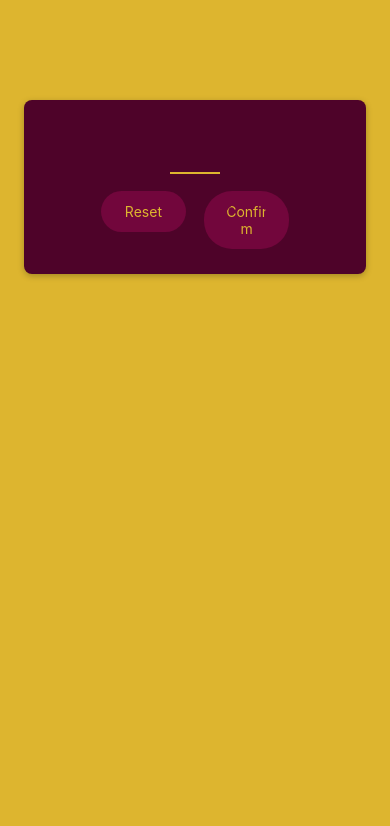
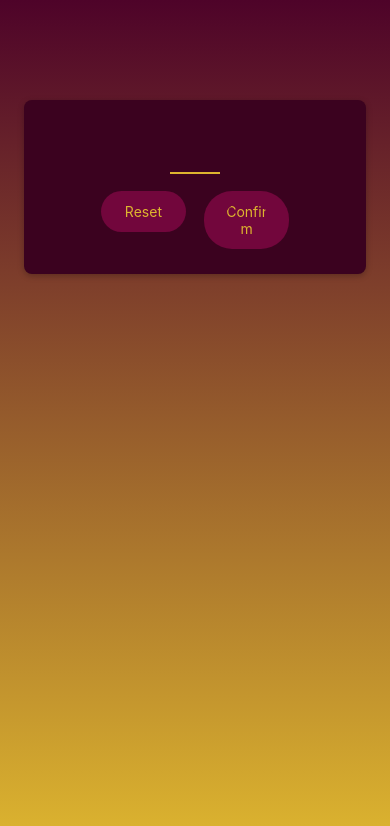
Before and after one commit to jsidd06/Guess-game, a React Native app: screen / in a window 390 px wide. Shown: the top 826 px of the page. Built offline with nearby package versions, Linux system fonts and the light colour scheme.

Commit message:
lineargrdient package install and use it and styles change

```diff
--- a/App.js
+++ b/App.js
@@ -1,17 +1,17 @@
-import { StyleSheet,View } from 'react-native';
+import { StyleSheet } from 'react-native';
+import {LinearGradient} from "expo-linear-gradient"
 import StartGame from './components/screens/StartGame';
 
 export default function App() {
   return (
-    <View style={styles.rootScreen}>
+    <LinearGradient colors={['#4e0329','#ddb52f']} style={styles.rootScreen}>
       <StartGame />
-    </View>
+    </LinearGradient>
   );
 }
 
 const styles = StyleSheet.create({
   rootScreen: {
     flex: 1,
-    backgroundColor: '#ddb52f',
   }
 });
--- a/components/screens/StartGame.js
+++ b/components/screens/StartGame.js
@@ -1,7 +1,7 @@
-import {View,StyleSheet,TextInput} from "react-native"
-import PrimaryButton from "../PrimaryButton"
+import { View, StyleSheet, TextInput } from "react-native";
+import PrimaryButton from "../PrimaryButton";
 
-function StartGame () {
+function StartGame() {
   return (
     <View style={styles.inputContainer}>
       <TextInput
@@ -23,7 +23,7 @@
   );
 }
 
-export default StartGame
+export default StartGame;
 
 const styles = StyleSheet.create({
   inputContainer: {
@@ -33,17 +33,17 @@
     marginHorizontal: 24,
     padding: 16,
     borderRadius: 8,
-    backgroundColor: "#4e0329",
+    backgroundColor: "#3b021f",
     elevation: 4,
     shadowColor: "black",
     shadowOpacity: 0.25,
     shadowOffset: { width: 0, height: 2 },
     shadowRadius: 6,
   },
-  numberInput:{
+  numberInput: {
     height: 50,
     width: 50,
-        fontSize:32,
+    fontSize: 32,
     borderBottomColor: "#ddb52f",
     borderBottomWidth: 2,
     textAlign: "center",
@@ -51,10 +51,10 @@
     fontWeight: "bold",
     marginVertical: 8,
   },
-  buttonsContainer:{
+  buttonsContainer: {
     flexDirection: "row",
   },
-  buttonContainer:{
+  buttonContainer: {
     flex: 1,
-  }
+  },
 });
--- a/package.json
+++ b/package.json
@@ -11,7 +11,9 @@
   },
   "dependencies": {
     "expo": "~44.0.0",
+    "expo-linear-gradient": "~11.0.3",
     "expo-status-bar": "~1.2.0",
+    "force": "0.0.3",
     "react": "17.0.1",
     "react-dom": "17.0.1",
     "react-native": "0.64.3",
```
Also changed, not shown: 1 other file (tests, documents, lock files or other folders). Lines whose indentation alone changed are shown as unchanged.
